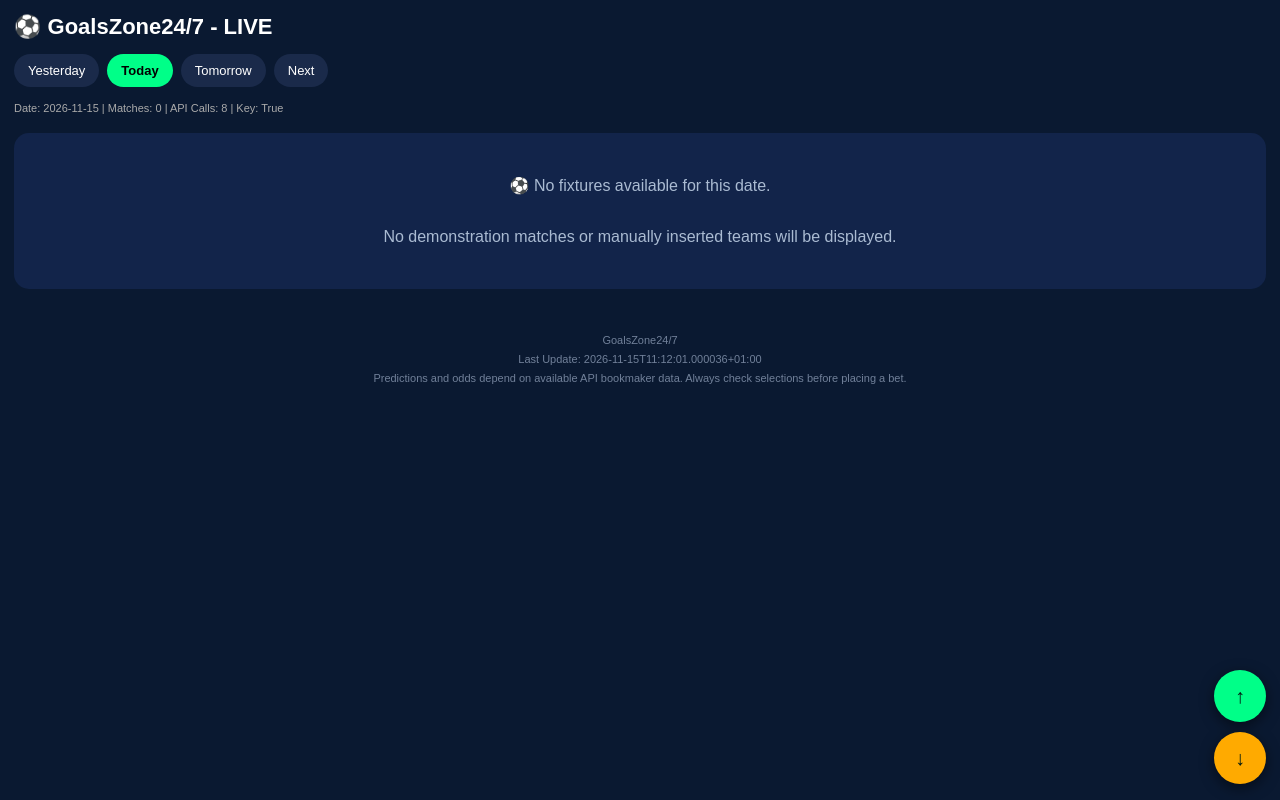
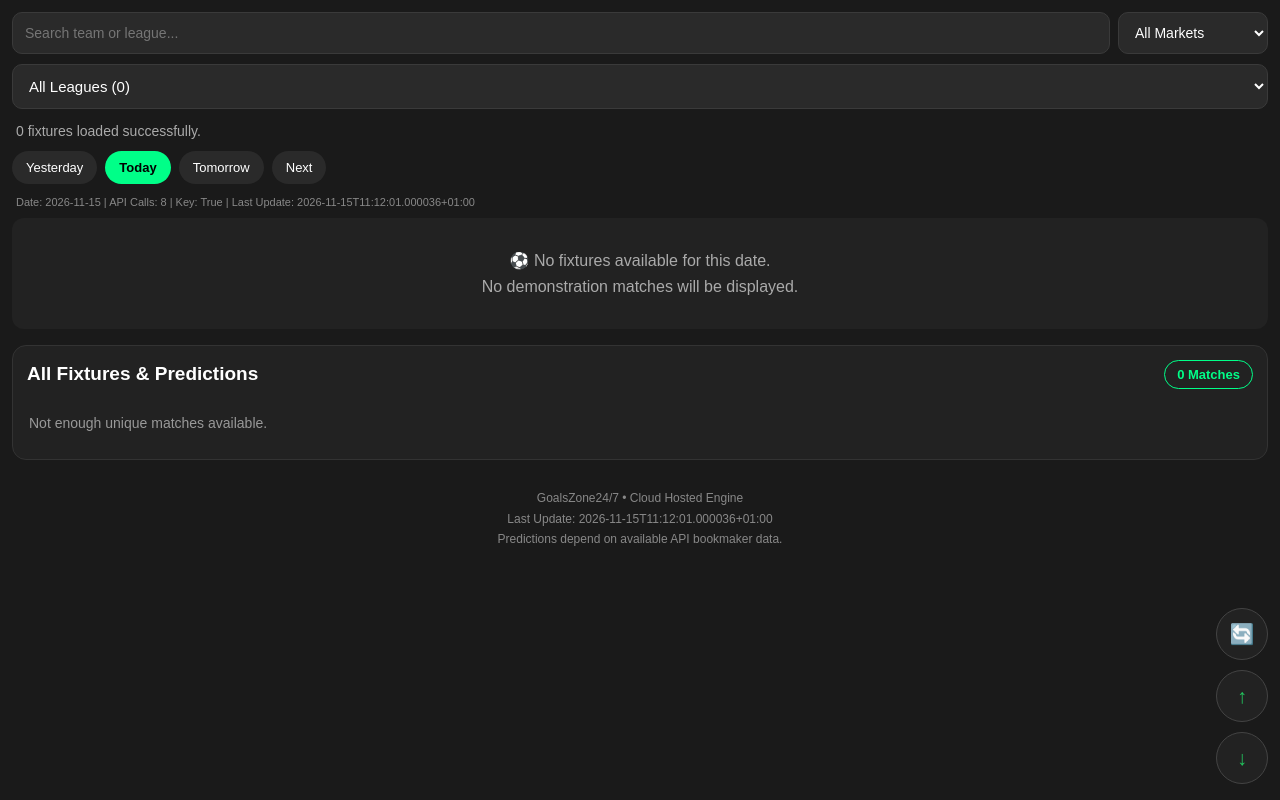
Before and after one commit to Dv-85-vick/goalzone247, a Flask app: page / in a window 1280 px wide. Run offline with Flask 3, Linux system fonts and the light colour scheme.

Commit message:
Update index.html

```diff
--- a/templates/index.html
+++ b/templates/index.html
@@ -3,169 +3,183 @@
 <head>
 <meta charset="UTF-8">
 <meta name="viewport" content="width=device-width, initial-scale=1">
-<title>GoalsZone24/7 - LIVE</title>
+<title>GoalsZone24/7</title>
 <style>
-* { box-sizing: border-box; }
-body { background: #0a1931; color: #fff; font-family: Arial, sans-serif; margin: 0; padding: 14px; overflow-x: hidden; }
-.header { font-size: 22px; font-weight: bold; margin-bottom: 14px; }
-.toggle { display: flex; gap: 8px; margin: 12px 0; flex-wrap: wrap; }
-.toggle a { padding: 9px 14px; border-radius: 20px; background: #1a2a4a; color: #fff; text-decoration: none; font-size: 13px; }
-.toggle a.active { background: #00ff88; color: #000; font-weight: bold; }
-.info { color: #aaa; font-size: 11px; margin: 10px 0; line-height: 1.7; }
-.cards { display: grid; grid-template-columns: 1fr; gap: 12px; margin-top: 12px; }
-@media(min-width: 700px) { .cards { grid-template-columns: 1fr 1fr; } }
-.card { background: #12244a; border-radius: 15px; padding: 14px; min-width: 0; }
-.league { font-size: 11px; color: #9bb4c9; margin-bottom: 7px; }
-.teams { font-weight: bold; margin: 7px 0; font-size: 15px; line-height: 1.4; overflow-wrap: anywhere; }
-.time { font-size: 12px; color: #aaa; margin-top: 7px; }
-.status { float: right; font-size: 10px; padding: 4px 9px; border-radius: 10px; background: #00ff88; color: #000; font-weight: bold; }
-.market-pills { display: flex; flex-wrap: wrap; gap: 6px; margin-top: 10px; }
-.badge { display: inline-block; background: #1a2a4a; border: 1px solid #253b64; padding: 6px 10px; border-radius: 20px; font-size: 11px; color: #fff; font-weight: bold; }
-.badge .result { margin-left: 5px; padding: 2px 7px; border-radius: 10px; font-size: 10px; }
-.badge .result.WIN { background: #00ff88; color: #001b12; }
-.badge .result.LOST { background: #ff3b3b; color: #fff; }
-.badge .result.PENDING { background: #555; color: #fff; }
-.section-heading { margin-top: 28px; font-size: 19px; }
-.acca-card { background: #12244a; border: 1px solid #253b64; border-left: 4px solid #00ff88; border-radius: 14px; padding: 13px; margin-top: 12px; width: 100%; overflow: hidden; }
-.acca-card.hot { border-left-color: #ffaa00; }
-.acca-card.mix10 { border-left-color: #ff00ff; }
-.acca-card.mix20 { border-left-color: #ff0055; }
-.acca-card.acca-win { border-left-color: #00ff88; }
-.acca-card.acca-lost { border-left-color: #ff3b3b; }
-.acca-head { display: flex; justify-content: space-between; align-items: center; gap: 8px; margin-bottom: 12px; }
-.acca-title { font-size: 14px; font-weight: bold; line-height: 1.4; }
-.acca-count { color: #9fb2d0; font-size: 11px; margin-top: 4px; }
-.acca-total { background: #00ff88; color: #001b12; padding: 9px 11px; border-radius: 9px; font-weight: bold; font-size: 15px; white-space: nowrap; }
-.acca-card.hot .acca-total { background: #ffaa00; }
-.acca-card.mix10 .acca-total { background: #ff00ff; color: #fff; }
-.acca-card.mix20 .acca-total { background: #ff0055; color: #fff; }
-.acca-badge { display: inline-block; margin-top: 6px; padding: 4px 10px; border-radius: 12px; font-size: 11px; font-weight: bold; }
-.acca-badge.WIN { background: #00ff88; color: #001b12; }
-.acca-badge.LOST { background: #ff3b3b; color: #fff; }
-.acca-badge.PENDING { background: #444; color: #fff; }
-.acca-leg { background: #0c1b36; border: 1px solid #203456; border-radius: 9px; padding: 10px; margin-top: 7px; }
-.acca-teams { font-size: 13px; font-weight: bold; line-height: 1.5; overflow-wrap: anywhere; }
-.acca-details { display: flex; justify-content: space-between; align-items: center; flex-wrap: wrap; gap: 6px; margin-top: 7px; }
-.acca-market { color: #9fb2d0; font-size: 11px; }
-.acca-odd { color: #00ff88; font-weight: bold; font-size: 13px; }
-.acca-league { color: #7188aa; font-size: 10px; margin-top: 6px; }
-.acca-score { color: #fff; font-size: 11px; margin-top: 4px; }
-.leg-result { display: inline-block; margin-left: 6px; padding: 2px 8px; border-radius: 10px; font-size: 10px; font-weight: bold; }
-.leg-result.WIN { background: #00ff88; color: #001b12; }
-.leg-result.LOST { background: #ff3b3b; color: #fff; }
-.leg-result.PENDING { background: #555; color: #fff; }
-.acca-empty { color: #9fb2d0; text-align: center; padding: 18px 8px; font-size: 12px; }
-.empty { text-align: center; padding: 40px 15px; background: #12244a; border-radius: 15px; margin-top: 15px; color: #aabbd2; line-height: 1.6; }
-.footer { margin-top: 30px; color: #718099; font-size: 11px; text-align: center; line-height: 1.7; padding: 12px; }
-.float-btns { position: fixed; right: 14px; bottom: 16px; display: flex; flex-direction: column; gap: 10px; z-index: 999; }
-.float-btn { width: 52px; height: 52px; border-radius: 50%; border: none; background: #00ff88; color: #001b12; font-size: 20px; font-weight: bold; cursor: pointer; box-shadow: 0 4px 14px rgba(0,0,0,0.5); }
-.float-btn.bottom { background: #ffaa00; }
-.float-btn:active { transform: scale(0.95); }
-html { scroll-behavior: smooth; }
-@media(max-width: 400px) { body { padding: 11px; } .header { font-size: 20px; } .card { padding: 12px; } .teams { font-size: 14px; } .acca-card { padding: 11px; } .acca-title { font-size: 13px; } .acca-teams { font-size: 12px; } .acca-total { font-size: 13px; padding: 8px; } }
+*{box-sizing:border-box}
+body{background:#1a1a1a;color:#fff;font-family:Arial,sans-serif;margin:0;padding:12px;overflow-x:hidden}
+.topbar{display:flex;gap:8px;flex-wrap:wrap}
+.topbar input,.topbar select{flex:1;min-width:140px;background:#2a2a2a;border:1px solid #3a3a3a;color:#fff;padding:11px 12px;border-radius:10px;font-size:14px;outline:none}
+.topbar select{flex:0 0 150px}
+.league-bar{margin-top:10px}
+.league-bar select{width:100%;background:#2a2a2a;border:1px solid #3a3a3a;color:#fff;padding:12px;border-radius:10px;font-size:15px}
+.loaded{color:#aaa;font-size:14px;margin:14px 4px 6px}
+.date-tabs{display:flex;gap:8px;margin:12px 0;flex-wrap:wrap}
+.date-tabs a{padding:9px 14px;border-radius:20px;background:#2a2a2a;color:#fff;text-decoration:none;font-size:13px}
+.date-tabs a.active{background:#00ff88;color:#000;font-weight:bold}
+.info{color:#888;font-size:11px;margin:8px 4px}
+.group{background:#222;border:1px solid #333;border-radius:14px;padding:14px;margin-top:16px}
+.group-head{display:flex;justify-content:space-between;align-items:center;gap:8px;margin-bottom:12px}
+.group-title{font-size:19px;font-weight:bold;line-height:1.3}
+.target{border:1px solid #00ff88;color:#00ff88;padding:6px 12px;border-radius:20px;font-size:13px;white-space:nowrap;font-weight:bold}
+.inner{background:#1e1e1e;border:1px solid #333;border-radius:10px;padding:11px;margin-top:10px}
+.btn-row{display:flex;gap:6px;flex-wrap:wrap;align-items:center}
+.pill{border:none;border-radius:6px;padding:7px 10px;font-size:13px;font-weight:bold;cursor:pointer;white-space:nowrap}
+.pill.odds{background:#22c55e;color:#000}
+.pill.img{background:#f59e0b;color:#000}
+.pill.grey{background:#333;color:#ccc}
+.pill.outline{background:transparent;border:1px solid #777;color:#fff}
+.leg{border-top:1px solid #2c2c2c;padding:10px 0}
+.leg:first-of-type{margin-top:8px}
+.leg-teams{font-size:14px;font-weight:bold;line-height:1.4;overflow-wrap:anywhere}
+.leg-meta{color:#999;font-size:11px;margin-top:5px}
+.leg-line{display:flex;justify-content:space-between;gap:8px;margin-top:5px;align-items:center}
+.leg-market{color:#aaa;font-size:11px}
+.leg-odd{color:#22c55e;font-weight:bold;font-size:13px}
+.empty-leg{color:#999;padding:14px 2px;font-size:14px}
+.match-card{background:#222;border:1px solid #333;border-radius:12px;padding:12px;margin-top:10px}
+.match-league{font-size:11px;color:#999}
+.match-teams{font-weight:bold;margin:7px 0;font-size:15px;line-height:1.4}
+.match-time{font-size:12px;color:#aaa}
+.mkt{display:flex;flex-wrap:wrap;gap:6px;margin-top:10px}
+.mkt span{background:#2a2a2a;border:1px solid #3a3a3a;padding:6px 9px;border-radius:20px;font-size:11px;font-weight:bold}
+.mkt b{color:#22c55e}
+.empty{text-align:center;padding:30px 10px;background:#222;border-radius:12px;color:#aaa;margin-top:10px;line-height:1.6}
+.float-btns{position:fixed;right:12px;bottom:16px;display:flex;flex-direction:column;gap:10px;z-index:999}
+.float-btn{width:52px;height:52px;border-radius:50%;border:1px solid #444;background:#222;color:#22c55e;font-size:20px;cursor:pointer}
+.footer{text-align:center;color:#888;font-size:12px;margin:28px 0 60px;line-height:1.7}
 </style>
 </head>
 <body id="top">
-<div class="header">⚽ GoalsZone24/7 - LIVE</div>
-<div class="toggle">
+<div class="topbar">
+  <input id="searchBox" placeholder="Search team or league..." oninput="filterMatches()">
+  <select id="marketFilter" onchange="filterMatches()">
+    <option value="">All Markets</option>
+    <option value="Over 1.5">Over 1.5</option>
+    <option value="Over 2.5">Over 2.5</option>
+    <option value="BTTS">BTTS</option>
+    <option value="Home Over 1.5">Home Over 1.5</option>
+    <option value="Away Over 1.5">Away Over 1.5</option>
+    <option value="Home Win/Draw">Home Win/Draw + Over 1.5</option>
+    <option value="Away Win/Draw">Away Win/Draw + Over 1.5</option>
+  </select>
+</div>
+<div class="league-bar">
+  <select id="leagueFilter" onchange="filterMatches()">
+    <option value="">All Leagues ({{ total }})</option>
+    {% for lg in matches|map(attribute='league')|unique|sort %}<option value="{{ lg }}">{{ lg }}</option>{% endfor %}
+  </select>
+</div>
+<div class="loaded">{{ total }} fixtures loaded successfully.</div>
+<div class="date-tabs">
   <a href="/?date=yesterday" class="{% if selected_date=='yesterday' %}active{% endif %}">Yesterday</a>
   <a href="/?date=today" class="{% if selected_date=='today' %}active{% endif %}">Today</a>
   <a href="/?date=tomorrow" class="{% if selected_date=='tomorrow' %}active{% endif %}">Tomorrow</a>
   <a href="/?date=next_tomorrow" class="{% if selected_date=='next_tomorrow' %}active{% endif %}">Next</a>
 </div>
-<div class="info">Date: {{ date }} | Matches: {{ total }} | API Calls: {{ api_calls }} | Key: {{ api_key_set }}</div>
-{% if total == 0 %}
-<div class="empty">⚽ No fixtures available for this date.<br><br>No demonstration matches or manually inserted teams will be displayed.</div>
-{% else %}
-<h3 class="section-heading">✨ Free Accumulators - 16 Cards</h3>
-{% macro acca_card(title, acca, style='') %}
-<div class="acca-card {{ style }} {% if acca.overall_status=='WIN' %}acca-win{% elif acca.overall_status=='LOST' %}acca-lost{% endif %}">
-    <div class="acca-head">
-        <div>
-            <div class="acca-title">{{ title }}</div>
-            <div class="acca-count">{{ acca.count }} Selections &bull; {{ acca.wins }} Won &bull; {{ acca.losses }} Lost &bull; {{ acca.pending }} Pending</div>
-            <span class="acca-badge {{ acca.overall_status }}">{{ acca.overall_status }}</span>
+<div class="info">Date: {{ date }} | API Calls: {{ api_calls }} | Key: {{ api_key_set }} | Last Update: {{ last_update }}</div>
+{% macro acca_inner(title, acca) %}
+<div class="inner">
+  <div class="btn-row">
+    <button class="pill odds">{{ acca.total_odds|default(1.0) }} odds</button>
+    <button class="pill img" onclick="shareCard(this)">📷 Img</button>
+    <button class="pill grey" onclick="shareCard(this)">Share</button>
+    <button class="pill grey" onclick="shareCard(this)">Push 🚀</button>
+    <button class="pill outline">{{ acca.overall_status|default('Pending') }}</button>
   </div>
-        <div class="acca-total">{{ acca.total_odds }}x</div>
-    </div>
+  <div style="font-size:12px;color:#999;margin-top:8px">{{ title }} &bull; {{ acca.count|default(0) }} Selections</div>
   {% if acca.legs %}
     {% for leg in acca.legs %}
-        <div class="acca-leg">
-            <div class="acca-teams">{{ leg.home }} vs {{ leg.away }}<span class="leg-result {{ leg.result }}">{{ leg.result }}</span></div>
-            <div class="acca-details"><span class="acca-market">{{ leg.market_label }}</span><span class="acca-odd">@ {{ leg.odd }}</span></div>
-            <div class="acca-league">{{ leg.country }} — {{ leg.league }} | {{ leg.date }} | {{ leg.time }}</div>
-            <div class="acca-score">{% if leg.status in ['FT','AET','PEN','1H','2H','HT','ET','LIVE'] %}{{ leg.status }}: {{ leg.score_home }} - {{ leg.score_away }}{% else %}{{ leg.status }}{% endif %}</div>
+    <div class="leg">
+      <div class="leg-teams">{{ leg.home }} vs {{ leg.away }}</div>
+      <div class="leg-line"><span class="leg-market">{{ leg.market_label|default(leg.market|default('')) }}</span><span class="leg-odd">@ {{ leg.odd }}</span></div>
+      <div class="leg-meta">{{ leg.country|default('') }} {{ leg.league }} | {{ leg.date|default(date) }} | {{ leg.time }}</div>
     </div>
     {% endfor %}
   {% else %}
-        <div class="acca-empty">No qualifying selections available.</div>
+    <div class="empty-leg">Not enough unique matches available.</div>
   {% endif %}
 </div>
 {% endmacro %}
-{% if accas %}
-{{ acca_card('Over 1.5 - 3+ Odds', accas.over15['3']) }}
-{{ acca_card('Over 1.5 - 6 Hot Plus', accas.over15['6'], 'hot') }}
-{{ acca_card('Over 2.5 - 3+ Odds', accas.over25['3']) }}
-{{ acca_card('Over 2.5 - 6 Hot Plus', accas.over25['6'], 'hot') }}
-{{ acca_card('BTTS - 3+ Odds', accas.btts['3']) }}
-{{ acca_card('BTTS - 6 Hot Plus', accas.btts['6'], 'hot') }}
-{{ acca_card('Home Over 1.5 - 3+ Odds', accas.home_over15['3']) }}
-{{ acca_card('Home Over 1.5 - 6 Hot Plus', accas.home_over15['6'], 'hot') }}
-{{ acca_card('Away Over 1.5 - 3+ Odds', accas.away_over15['3']) }}
-{{ acca_card('Away Over 1.5 - 6 Hot Plus', accas.away_over15['6'], 'hot') }}
-{{ acca_card('Home Win/Draw + Over 1.5 - 3+ Odds', accas.home_1x_over15['3']) }}
-{{ acca_card('Home Win/Draw + Over 1.5 - 6 Hot Plus', accas.home_1x_over15['6'], 'hot') }}
-{{ acca_card('Away Win/Draw + Over 1.5 - 3+ Odds', accas.away_x2_over15['3']) }}
-{{ acca_card('Away Win/Draw + Over 1.5 - 6 Hot Plus', accas.away_x2_over15['6'], 'hot') }}
-{{ acca_card('Mixed Accumulator - 10+ Odds', accas.mix['10'], 'mix10') }}
-{{ acca_card('Mixed Accumulator - 20+ Odds', accas.mix['20'], 'mix20') }}
+{% if total == 0 %}
+<div class="empty">⚽ No fixtures available for this date.<br>No demonstration matches will be displayed.</div>
+{% else %}
+<div class="group">
+  <div class="group-head"><div class="group-title">Midnight Accumulator Card</div><div class="target">12.00 Target</div></div>
+  {{ acca_inner('Over 1.5 — Midnight', accas.over15['6']) }}
+</div>
+<div class="group">
+  <div class="group-head"><div class="group-title">Early Morning Accumulator Card</div><div class="target">12.00 Target</div></div>
+  {{ acca_inner('Over 2.5 — Early Morning', accas.over25['6']) }}
+</div>
+<div class="group">
+  <div class="group-head"><div class="group-title">Banker Accumulators</div><div class="target">3.00+ Target</div></div>
+  {{ acca_inner('Over 1.5 — Banker', accas.over15['3']) }}
+  {{ acca_inner('Over 2.5 — Banker', accas.over25['3']) }}
+  {{ acca_inner('BTTS — Banker', accas.btts['3']) }}
+  {{ acca_inner('Home Over 1.5 — Banker', accas.home_over15['3']) }}
+  {{ acca_inner('Away Over 1.5 — Banker', accas.away_over15['3']) }}
+  {{ acca_inner('Home Win/Draw + Over 1.5 — Banker', accas.home_1x_over15['3']) }}
+  {{ acca_inner('Away Win/Draw + Over 1.5 — Banker', accas.away_x2_over15['3']) }}
+</div>
+<div class="group">
+  <div class="group-head"><div class="group-title">High Roller Accumulators</div><div class="target">10.00+ Target</div></div>
+  {{ acca_inner('Over 1.5 — High Roller', accas.over15['6']) }}
+  {{ acca_inner('Over 2.5 — High Roller', accas.over25['6']) }}
+  {{ acca_inner('BTTS — High Roller', accas.btts['6']) }}
+  {{ acca_inner('Home Over 1.5 — High Roller', accas.home_over15['6']) }}
+  {{ acca_inner('Away Over 1.5 — High Roller', accas.away_over15['6']) }}
+  {{ acca_inner('Home Win/Draw + Over 1.5 — High Roller', accas.home_1x_over15['6']) }}
+  {{ acca_inner('Away Win/Draw + Over 1.5 — High Roller', accas.away_x2_over15['6']) }}
+</div>
+<div class="group">
+  <div class="group-head"><div class="group-title">Mega Mixed Accumulator</div><div class="target">55.00+ Target</div></div>
+  {{ acca_inner('Mixed Accumulator — 10+ Odds', accas.mix['10']) }}
+  {{ acca_inner('Mixed Accumulator — 20+ Odds', accas.mix['20']) }}
+</div>
 {% endif %}
-
-<h3 class="section-heading">⚽ Individual Match Cards - {{ total }} MATCHES</h3>
-{% macro match_card(match) %}
-<div class="card">
-    <div class="league">{{ match.country }} — {{ match.league }}<span class="status">{{ match.status }}</span></div>
-    <div class="teams">{{ match.home }} vs {{ match.away }}</div>
-    <div class="time">{{ match.date }} | {{ match.time }}{% if match.status in ['1H','2H','HT','ET','LIVE'] %} | {{ match.score_home }} - {{ match.score_away }}{% if match.elapsed %} | {{ match.elapsed }}'{% endif %}{% elif match.status in ['FT','AET','PEN'] %} | FT {{ match.score_home }} - {{ match.score_away }}{% endif %}</div>
-    <div class="market-pills">
+<div class="group">
+  <div class="group-head"><div class="group-title">All Fixtures & Predictions</div><div class="target">{{ total }} Matches</div></div>
+  <div id="fixturesList">
+  {% for match in matches %}
+  <div class="match-card" data-search="{{ (match.home ~ ' ' ~ match.away ~ ' ' ~ match.league)|lower }}" data-league="{{ match.league }}">
+    <div class="match-league">{{ match.country|default('') }} {{ match.league }} &bull; {{ match.status }}</div>
+    <div class="match-teams">{{ match.home }} vs {{ match.away }}</div>
+    <div class="match-time">{{ date }} | {{ match.time }}{% if match.status in ['1H','2H','HT','ET','LIVE'] %} | {{ match.score_home }} - {{ match.score_away }}{% if match.elapsed %} | {{ match.elapsed }}'{% endif %}{% elif match.status in ['FT','AET','PEN'] %} | FT {{ match.score_home }} - {{ match.score_away }}{% endif %}</div>
+    <div class="mkt">
       {% for key, label in [('over15','Over 1.5'),('over25','Over 2.5'),('btts','BTTS'),('home_over15','Home Over 1.5'),('away_over15','Away Over 1.5'),('home_1x_over15','Home Win/Draw + Over 1.5'),('away_x2_over15','Away Win/Draw + Over 1.5')] %}
-            {% if match.markets.get(key) %}
-                <span class="badge">{{ label }} @ {{ match.markets[key] }}<span class="result {{ match.market_results.get(key,'PENDING') }}">{{ match.market_results.get(key,'PENDING') }}</span></span>
-            {% endif %}
+        {% if match.markets.get(key) %}<span>{{ label }} <b>@ {{ match.markets[key] }}</b></span>{% endif %}
       {% endfor %}
     </div>
   </div>
-{% endmacro %}
-
-<h3 class="section-heading">🔴 LIVE NOW</h3>
-<div class="cards">
-{% for match in matches %}{% if match.status in ['1H','2H','HT','ET','LIVE','P'] %}{{ match_card(match) }}{% endif %}{% endfor %}
+  {% endfor %}
+  {% if total == 0 %}<div class="empty-leg">Not enough unique matches available.</div>{% endif %}
   </div>
-{% if matches | selectattr("status", "in", ['1H','2H','HT','ET','LIVE','P']) | list | length == 0 %}
-<div class="empty">No live matches right now.</div>
-{% endif %}
-
-<h3 class="section-heading">⏳ Upcoming</h3>
-<div class="cards">
-{% for match in matches %}{% if match.status in ['NS','TBD'] %}{{ match_card(match) }}{% endif %}{% endfor %}
 </div>
-{% if matches | selectattr("status", "in", ['NS','TBD']) | list | length == 0 %}
-<div class="empty">No upcoming matches.</div>
-{% endif %}
-
-<h3 class="section-heading">✅ Settled / Finished</h3>
-<div class="cards">
-{% for match in matches %}{% if match.status not in ['1H','2H','HT','ET','LIVE','P','NS','TBD'] %}{{ match_card(match) }}{% endif %}{% endfor %}
+<div class="float-btns">
+  <button class="float-btn" onclick="location.reload()" title="Refresh">🔄</button>
+  <button class="float-btn" onclick="window.scrollTo({top:0,behavior:'smooth'})" title="Top">↑</button>
+  <button class="float-btn" onclick="window.scrollTo({top:document.body.scrollHeight,behavior:'smooth'})" title="Bottom">↓</button>
 </div>
-{% if matches | rejectattr("status", "in", ['1H','2H','HT','ET','LIVE','P','NS','TBD']) | list | length == 0 %}
-<div class="empty">No settled matches yet.</div>
-{% endif %}
-
-{% endif %}
-<div class="float-btns">
-    <button class="float-btn" onclick="window.scrollTo({top: 0, behavior: 'smooth'})" title="Go to Top">↑</button>
-    <button class="float-btn bottom" onclick="window.scrollTo({top: document.body.scrollHeight, behavior: 'smooth'})" title="Go to Bottom">↓</button>
-</div>
-<div class="footer" id="bottom">GoalsZone24/7<br>Last Update: {{ last_update }}<br>Predictions and odds depend on available API bookmaker data. Always check selections before placing a bet.</div>
+<div class="footer" id="bottom">GoalsZone24/7 • Cloud Hosted Engine<br>Last Update: {{ last_update }}<br>Predictions depend on available API bookmaker data.</div>
+<script>
+function filterMatches(){
+  var q=(document.getElementById('searchBox').value||'').toLowerCase();
+  var lg=document.getElementById('leagueFilter').value;
+  var mk=document.getElementById('marketFilter').value;
+  document.querySelectorAll('.match-card').forEach(function(c){
+    var ok=true;
+    if(q && !c.dataset.search.includes(q)) ok=false;
+    if(lg && c.dataset.league!==lg) ok=false;
+    c.style.display=ok?'':'none';
+  });
+}
+function shareCard(btn){
+  var card=btn.closest('.inner');
+  var text=card?card.innerText:'GoalsZone24/7';
+  if(navigator.share){navigator.share({title:'GoalsZone24/7',text:text}).catch(function(){});}
+  else if(navigator.clipboard){navigator.clipboard.writeText(text);alert('Copied!');}
+  else{alert(text);}
+}
+</script>
 </body>
 </html>
```
Lines whose indentation alone changed are shown as unchanged.
